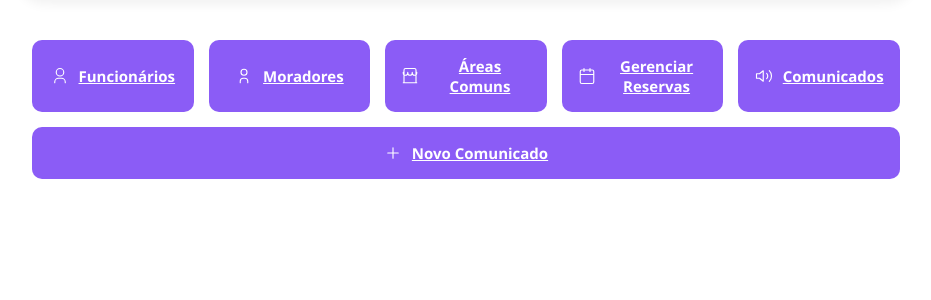
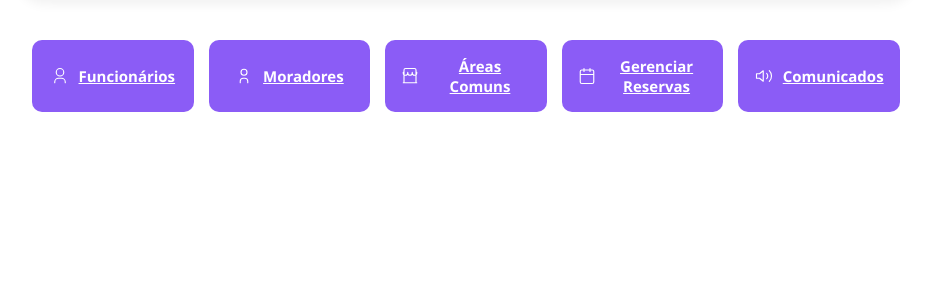
Before and after one commit to kojima-productions/vizin, a Django app: template vizin/templates/administrador/painel.html in a window 1280 px wide. Shown: the part 81-381 px from the top of the page, without its empty margins (174-1105 px from the left). Run offline with Django 5.2, Linux system fonts and the light colour scheme; the template is opened without the code that fills it, so the values that code supplies are empty; the visitor is signed in with stand-in values (Sample User, id 1).

Commit message:
fix: Remoção de botão de novo comunicado em templates/administrador/painel.html

```diff
--- a/vizin/templates/administrador/painel.html
+++ b/vizin/templates/administrador/painel.html
@@ -41,10 +41,6 @@
           <span class="btn-icon" aria-hidden="true"><svg viewBox="0 0 24 24" fill="none" xmlns="http://www.w3.org/2000/svg"><path d="M11 5L6 9H2V15H6L11 19V5Z" stroke="currentColor" stroke-width="1.5" stroke-linecap="round" stroke-linejoin="round"/><path d="M15.54 8.46C16.4774 9.39764 17.004 10.6692 17.004 11.995C17.004 13.3208 16.4774 14.5924 15.54 15.53" stroke="currentColor" stroke-width="1.5" stroke-linecap="round" stroke-linejoin="round"/><path d="M19.07 4.93C20.9448 6.80527 21.9979 9.34839 21.9979 12C21.9979 14.6516 20.9448 17.1947 19.07 19.07" stroke="currentColor" stroke-width="1.5" stroke-linecap="round" stroke-linejoin="round"/></svg></span>
           Comunicados
         </a>
-        <a href="{% url 'comunicado:cadastrar_comunicado' %}" class="btn-redefinir">
-          <span class="btn-icon" aria-hidden="true"><svg viewBox="0 0 24 24" fill="none" xmlns="http://www.w3.org/2000/svg"><path d="M12 5v14M5 12h14" stroke="currentColor" stroke-width="1.5" stroke-linecap="round" stroke-linejoin="round"/></svg></span>
-          Novo Comunicado
-        </a>
       </div>
       {% if messages %}
         <div style="margin-bottom:16px;">
```
